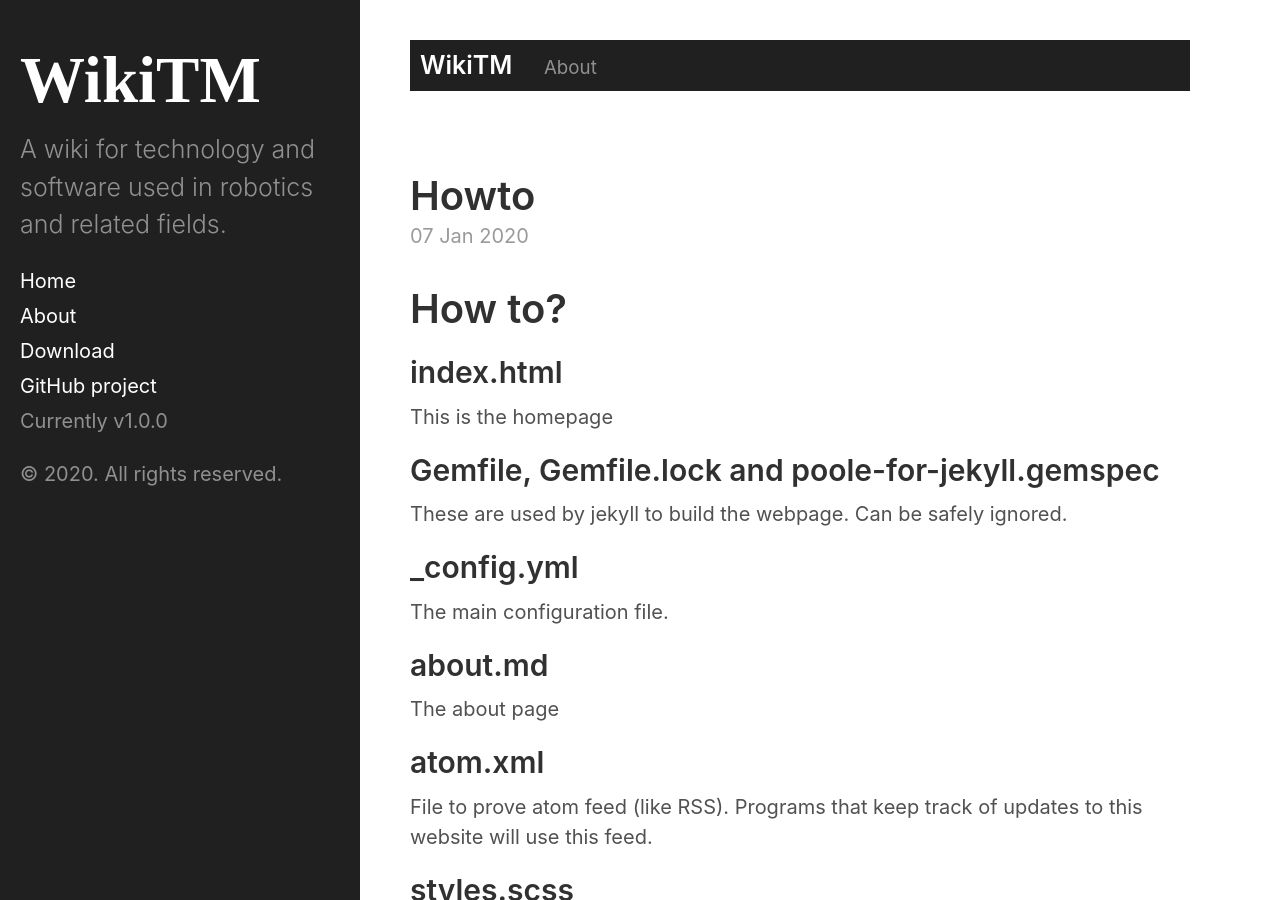
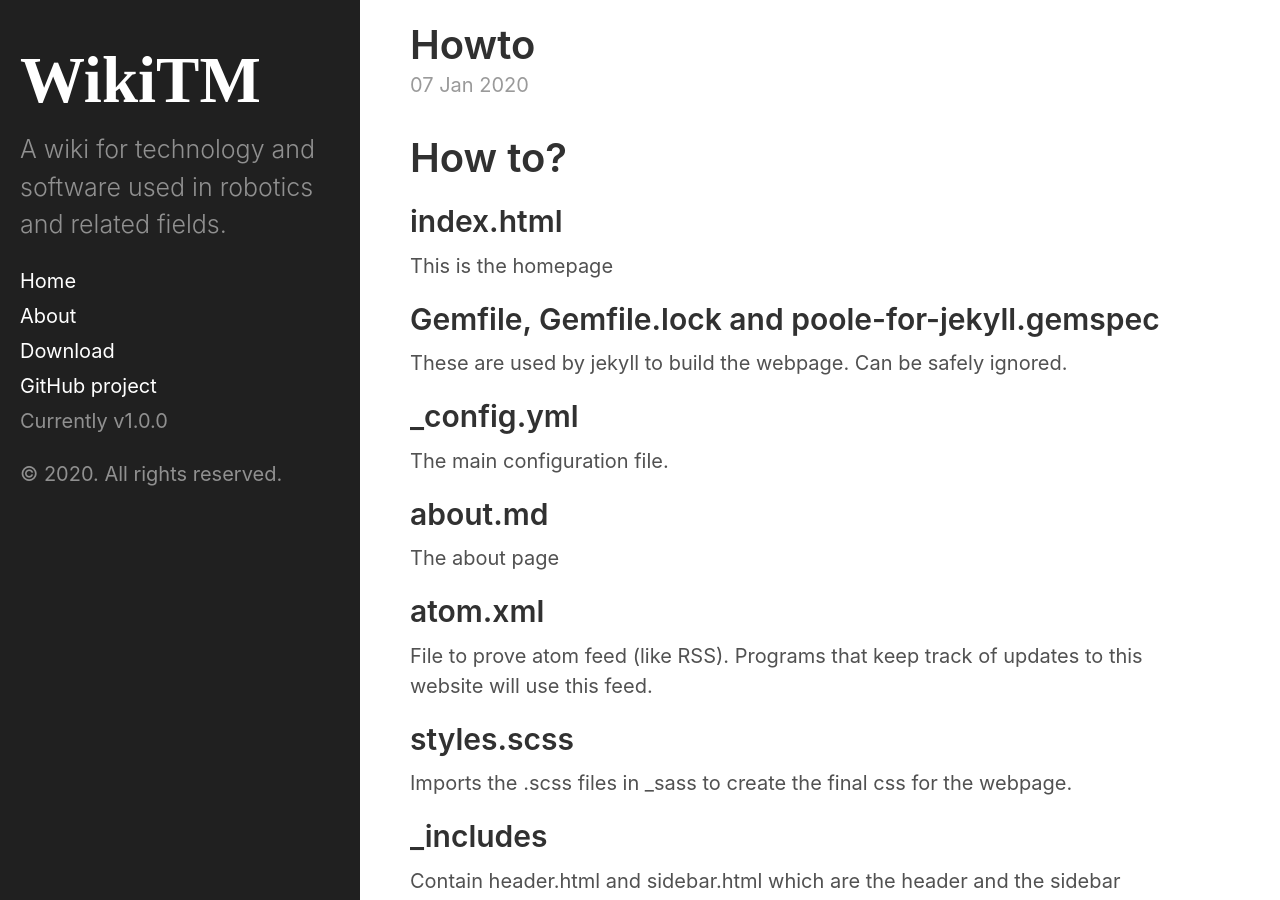
Before and after one commit to tejaswid/wikitm, a Jekyll site: the page built from index.html, in a window 1280 px wide and 900 px high. Built offline with Jekyll 4.4.1, drawn with Linux system fonts in a browser that asks for light colours; the list of posts is cut into pages by our own code.

Commit message:
commented out header
seems redundant with the sidebar

```diff
--- a/_layouts/default.html
+++ b/_layouts/default.html
@@ -9,18 +9,18 @@
     {% include sidebar.html %}
 
     <div class="container content">
-      <header class="masthead">
+      <!-- header class="masthead" -->
         <!-- Top navigation bar -- Webpage name-->
-        <h3 class="masthead-title">
-          <a href="{{ site.baseurl }}/" title="Home">{{ site.title }}</a>
+        <!-- h3 class="masthead-title" -->
+          <!-- a href="{{ site.baseurl }}/" title="Home">{{ site.title }}</a -->
           <!-- Uncomment to have the tagline in the top navigation -->
           <!-- <small>{{ site.tagline }}</small> -->
 
           <!-- Top navigation bar. Takes entries from pages_list in _config.yml-->
-          {% for page in site.pages_list %}
-          &nbsp;&nbsp;&nbsp;
-          <small><a href="{{site.baseurl}}{{ page[1]  }}">{{ page[0] }}</a></small>
-          {% endfor %}
+          <!-- {% for page in site.pages_list %} -->
+          <!-- &nbsp;&nbsp;&nbsp; -->
+          <!-- <small><a href="{{site.baseurl}}{{ page[1]  }}">{{ page[0] }}</a></small> -->
+          <!-- {% endfor %} -->
         </h3>
       </header>
 
```
